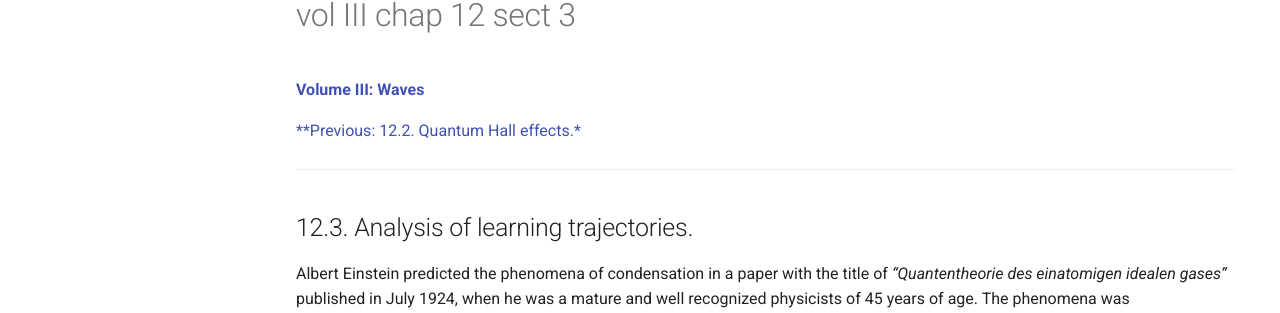
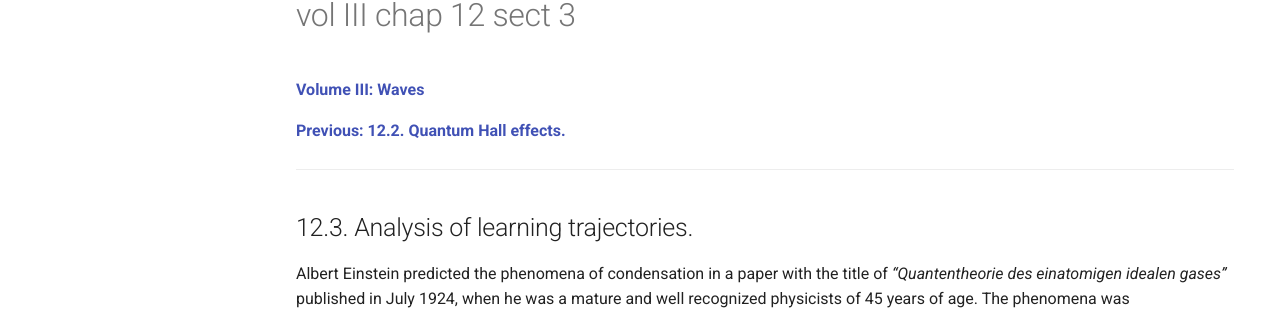
Before and after one commit to modphysnobel/modphysnobel.github.io, an MkDocs documentation site: the page built from docs/vol-III/vol-III-chap-12-sect-3.md, in a window 1280 px wide and 900 px high. Shown: the part 151-464 px from the top of the window. Built offline with MkDocs 1.6.1 and Material for MkDocs 9.7.7, drawn with Linux system fonts in a browser that asks for light colours; some web fonts are replaced; comment, search, counter and statistics services are not loaded.

```diff
--- a/docs/vol-III/vol-III-chap-12-sect-3.md
+++ b/docs/vol-III/vol-III-chap-12-sect-3.md
@@ -1,6 +1,6 @@
 [**Volume III: Waves**](./volume-III.md)
 
-[**Previous: 12.2.	Quantum Hall effects.*](./vol-III-chap-12-sect-2.md)
+[**Previous: 12.2.	Quantum Hall effects.**](./vol-III-chap-12-sect-2.md)
 
 ***
 
```
